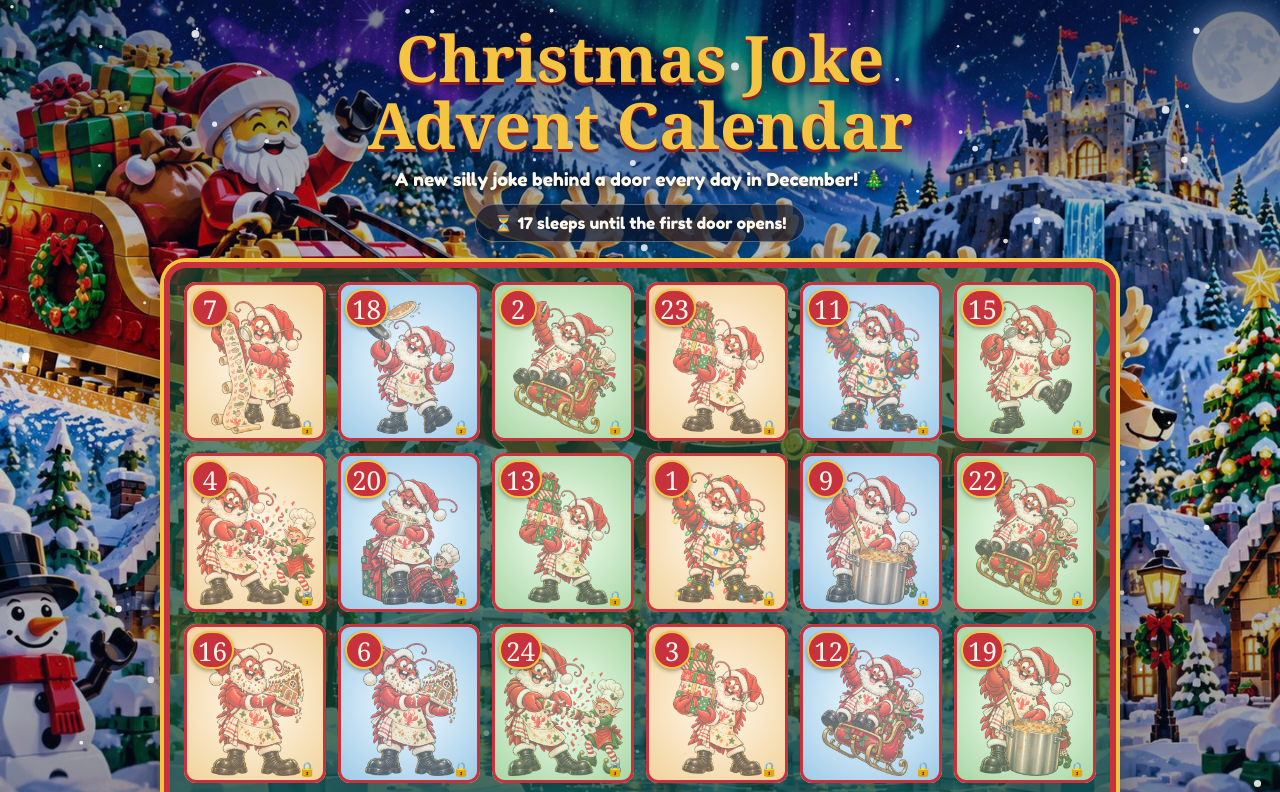
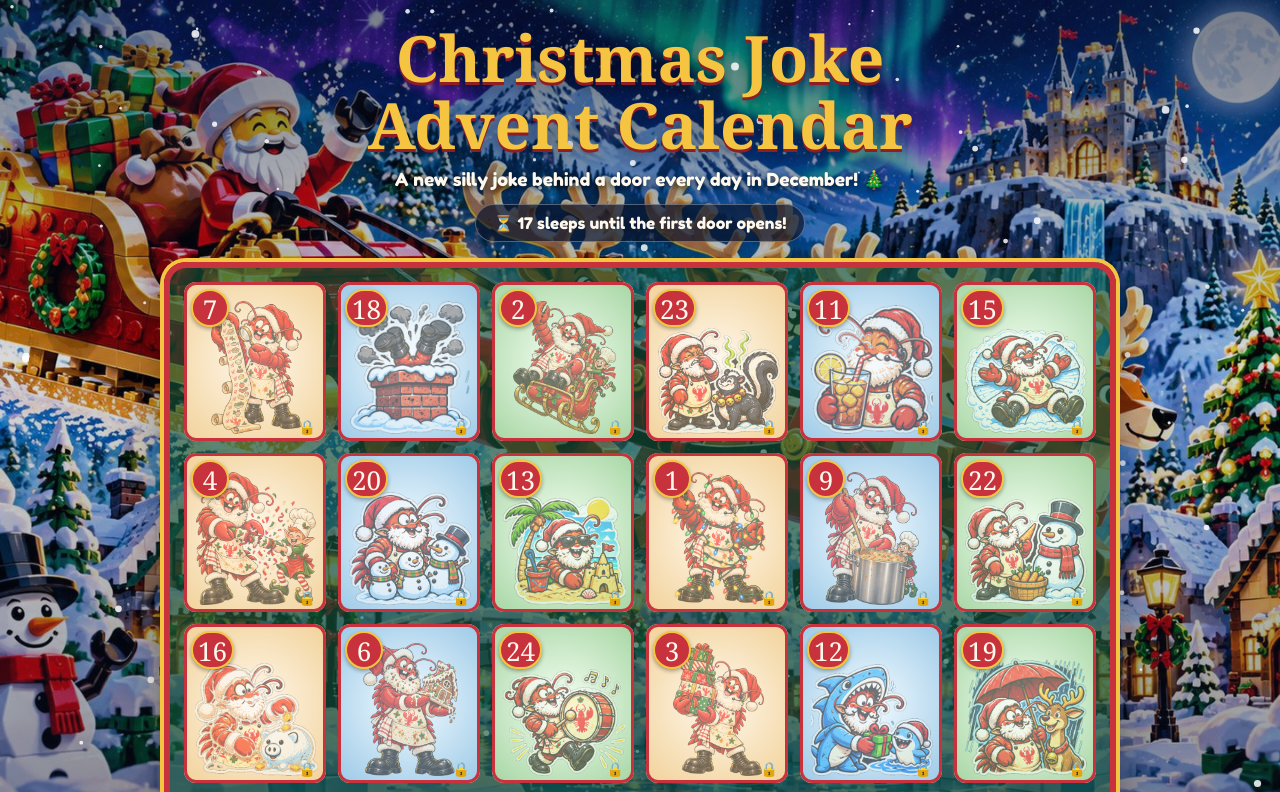
Before and after one commit to lachlanmcgillivray-spec/advent-calendar, a plain HTML site: page index.html in a window 1280 px wide. Shown: the top 792 px of the page. Drawn offline with Linux system fonts and the light colour scheme; a web font is replaced by a local one.

Commit message:
Add sticker-sheet Santi pictures to doors 11-24
Co-Authored-By: Claude Opus 5.5 <noreply@anthropic.com>
Claude-Session: https://claude.ai/code/session_01W9wQJ9M5xcR71Ysk81KePk

```diff
--- a/index.html
+++ b/index.html
@@ -192,7 +192,7 @@
   ];
   // Which Santi Claws picture covers each door, December 1 to 24 (files in the img folder).
   // Add new pictures to img/ and change the numbers here.
-  var SANTI = [1,2,3,4,5,6,7,8,9,10, 1,2,3,4,5,6,7,8,9,10, 1,2,3,4];
+  var SANTI = [1,2,3,4,5,6,7,8,9,10, 11,12,13,14,15,16,17,18,19,20, 21,22,23,24];
   function santiUrl(d) { var n = SANTI[d - 1]; return "img/santi-" + (n < 10 ? "0" : "") + n + ".png"; }
 
   // Scrambled door order, like a real advent calendar
```
Also changed, not shown: img/santi-11.png (added), img/santi-12.png (added), img/santi-13.png (added), img/santi-14.png (added), img/santi-15.png (added), img/santi-16.png (added), img/santi-17.png (added), img/santi-18.png (added), img/santi-19.png (added), img/santi-20.png (added), img/santi-21.png (added), img/santi-22.png (added), img/santi-23.png (added), img/santi-24.png (added).
